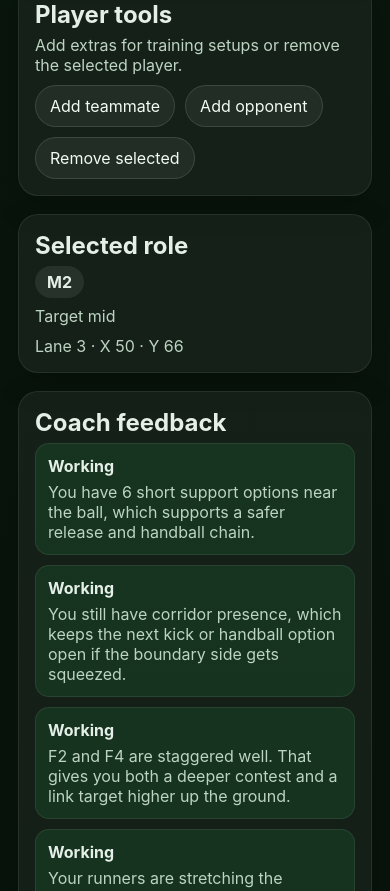
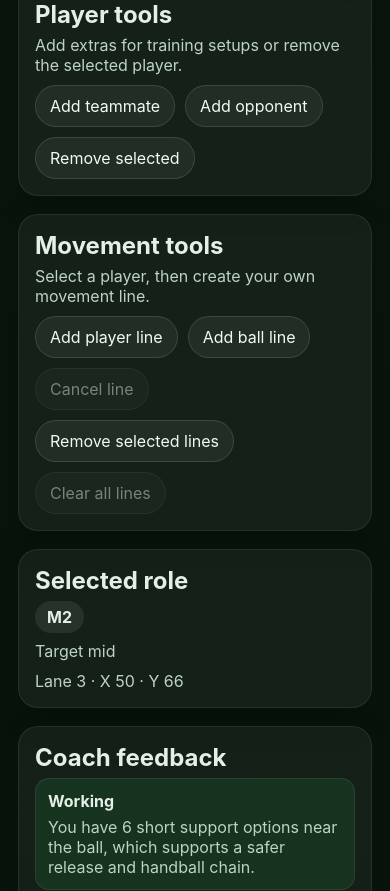
Before and after one commit to dmaher42/Coaching-Sim, a React (Vite) app: page / in a window 390 px wide. Shown: the part 1109-2000 px from the top of the page. Built offline with nearby package versions, Linux system fonts and the light colour scheme.

Commit message:
Add editable movement line tools

```diff
--- a/src/App.jsx
+++ b/src/App.jsx
@@ -181,22 +181,23 @@ function PlayerChip({ player, onPointerDown, selected, roleHint }) {
   return <button type="button" className={`player-chip ${selected ? 'selected' : ''} ${player.team}`} style={{ left: `${player.x}%`, top: `${(player.y / FIELD_HEIGHT) * 100}%`, width: `${size}px`, height: `${size}px`, background: TEAM_COLOURS[player.team] }} onPointerDown={onPointerDown} title={roleHint}>{player.label}</button>;
 }
 
-function MovementOverlay({ players, arrows, show }) {
-  if (!show) return null;
+function MovementOverlay({ players, arrows, show, pendingLine }) {
+  if (!show && !pendingLine) return null;
   const byId = Object.fromEntries(players.map((p) => [p.id, p]));
   const resolvePoint = (value) => (typeof value === 'string' ? byId[value] : value);
+  const allArrows = [...(show ? arrows : []), ...(pendingLine ? [pendingLine] : [])];
   return (
     <svg className="movement-overlay" viewBox="0 0 100 100" preserveAspectRatio="none">
       <defs>
         <marker id="arrow-us" markerWidth="8" markerHeight="8" refX="6" refY="3" orient="auto"><path d="M0,0 L6,3 L0,6 Z" fill="#60a5fa" /></marker>
         <marker id="arrow-ball" markerWidth="8" markerHeight="8" refX="6" refY="3" orient="auto"><path d="M0,0 L6,3 L0,6 Z" fill="#fbbf24" /></marker>
       </defs>
-      {arrows.map((arrow, index) => {
+      {allArrows.map((arrow, index) => {
         const from = resolvePoint(arrow.from); const to = resolvePoint(arrow.to); if (!from || !to) return null;
         const x1 = from.x; const y1 = (from.y / FIELD_HEIGHT) * 100; const x2 = to.x; const y2 = (to.y / FIELD_HEIGHT) * 100;
         const marker = arrow.color === 'ball' ? 'url(#arrow-ball)' : 'url(#arrow-us)';
         const stroke = arrow.color === 'ball' ? '#fbbf24' : '#60a5fa';
-        return <line key={index} x1={x1} y1={y1} x2={x2} y2={y2} stroke={stroke} strokeWidth="0.7" strokeDasharray={arrow.color === 'ball' ? '0' : '2 1.5'} markerEnd={marker} />;
+        return <line key={index} x1={x1} y1={y1} x2={x2} y2={y2} stroke={stroke} strokeWidth="0.7" strokeDasharray={arrow.color === 'ball' ? '0' : '2 1.5'} opacity={arrow.pending ? 0.8 : 1} markerEnd={marker} />;
       })}
     </svg>
   );
@@ -210,6 +211,10 @@ export default function App() {
   const [scenario, setScenario] = useState('centreBounce');
   const [phaseIndex, setPhaseIndex] = useState(0);
   const [showArrows, setShowArrows] = useState(true);
+  const [customLines, setCustomLines] = useState([]);
+  const [lineStartId, setLineStartId] = useState(null);
+  const [lineType, setLineType] = useState('us');
+  const [pendingLinePoint, setPendingLinePoint] = useState(null);
   const [customNote, setCustomNote] = useState('Use this board to drag players into shape. Start with one kick, then talk through the next two movements.');
   const selectedPlayer = players.find((p) => p.id === selectedId) || null;
   const feedback = useMemo(() => buildFeedback(players, ball, scenario), [players, ball, scenario]);
@@ -220,34 +225,57 @@ export default function App() {
     const rect = fieldRef.current?.getBoundingClientRect(); if (!rect) return;
     const x = clamp(((clientX - rect.left) / rect.width) * 100, 2, 98);
     const y = clamp((((clientY - rect.top) / rect.height) * FIELD_HEIGHT), 2, FIELD_HEIGHT - 2);
+    if (lineStartId) {
+      setPendingLinePoint({ x, y });
+      return;
+    }
     if (targetId === 'ball') { setBall({ x, y }); return; }
     setPlayers((current) => current.map((player) => (player.id === targetId ? { ...player, x, y } : player)));
   }
 
   function startDrag(event, targetId) {
+    if (lineStartId) return;
     event.preventDefault(); setSelectedId(targetId); updateFromPointer(event.clientX, event.clientY, targetId);
     const move = (moveEvent) => updateFromPointer(moveEvent.clientX, moveEvent.clientY, targetId);
     const end = () => { window.removeEventListener('pointermove', move); window.removeEventListener('pointerup', end); };
     window.addEventListener('pointermove', move); window.addEventListener('pointerup', end);
   }
 
+  function getFieldPoint(clientX, clientY) {
+    const rect = fieldRef.current?.getBoundingClientRect();
+    if (!rect) return null;
+    return {
+      x: clamp(((clientX - rect.left) / rect.width) * 100, 2, 98),
+      y: clamp((((clientY - rect.top) / rect.height) * FIELD_HEIGHT), 2, FIELD_HEIGHT - 2),
+    };
+  }
+
+  function handleFieldPointerMove(event) {
+    if (!lineStartId) return;
+    const point = getFieldPoint(event.clientX, event.clientY);
+    if (point) setPendingLinePoint(point);
+  }
+
+  function handleFieldClick(event) {
+    if (!lineStartId) return;
+    const point = getFieldPoint(event.clientX, event.clientY);
+    if (!point) return;
+    setCustomLines((current) => [...current, { id: `line-${Date.now()}-${Math.random().toString(36).slice(2, 6)}`, from: lineStartId, to: point, color: lineType }]);
+    setLineStartId(null);
+    setPendingLinePoint(null);
+  }
+
   function applyPreset(key) {
     const preset = presets[key]; setScenario(key); setPhaseIndex(0);
     setPlayers(preset.players.map((p) => ({ ...p }))); setBall({ ...preset.ball }); setCustomNote(preset.notes); setSelectedId('M2');
+    setCustomLines([]); setLineStartId(null); setPendingLinePoint(null);
   }
 
   function addPlayer(team) {
     const label = getNextCustomLabel(team, players);
     const id = `${team}-${Date.now()}-${Math.random().toString(36).slice(2, 7)}`;
-    const usCount = players.filter((player) => player.team === 'us').length;
-    const oppCount = players.filter((player) => player.team === 'opp').length;
-    const newPlayer = {
-      id,
-      label,
-      team,
-      x: team === 'us' ? (usCount % 2 === 0 ? 46 : 54) : (oppCount % 2 === 0 ? 46 : 54),
-      y: team === 'us' ? 86 : 54,
-    };
+    const count = players.filter((player) => player.team === team).length;
+    const newPlayer = { id, label, team, x: count % 2 === 0 ? 46 : 54, y: team === 'us' ? 86 : 54 };
     setPlayers([...players, newPlayer]);
     setSelectedId(id);
   }
@@ -256,12 +284,39 @@ export default function App() {
     if (!selectedPlayer) return;
     const remainingPlayers = players.filter((player) => player.id !== selectedPlayer.id);
     setPlayers(remainingPlayers);
+    setCustomLines((current) => current.filter((line) => line.from !== selectedPlayer.id));
     setSelectedId(remainingPlayers[0]?.id || 'M2');
+  }
+
+  function startLine(type) {
+    if (!selectedPlayer) return;
+    setLineType(type);
+    setLineStartId(selectedPlayer.id);
+    setPendingLinePoint({ x: selectedPlayer.x, y: selectedPlayer.y - 8 });
+  }
+
+  function cancelLine() {
+    setLineStartId(null);
+    setPendingLinePoint(null);
+  }
+
+  function removeLinesForSelected() {
+    if (!selectedPlayer) return;
+    setCustomLines((current) => current.filter((line) => line.from !== selectedPlayer.id));
+  }
+
+  function clearAllLines() {
+    setCustomLines([]);
+    setLineStartId(null);
+    setPendingLinePoint(null);
   }
 
   function resetBoard() { applyPreset(scenario); }
   function prevPhase() { setPhaseIndex((current) => Math.max(0, current - 1)); }
   function nextPhase() { setPhaseIndex((current) => Math.min(phases.length - 1, current + 1)); }
+
+  const pendingLine = lineStartId && pendingLinePoint ? { from: lineStartId, to: pendingLinePoint, color: lineType, pending: true } : null;
+  const allVisibleArrows = [...(activePhase?.arrows || []), ...customLines];
 
   return (
     <div className="app-shell">
@@ -282,7 +337,7 @@ export default function App() {
             <div className="legend"><span><i className="dot us" /> Your team</span><span><i className="dot opp" /> Opposition</span><span><i className="dot ball" /> Ball</span></div>
           </div>
 
-          <div className="field" ref={fieldRef}>
+          <div className="field" ref={fieldRef} onPointerMove={handleFieldPointerMove} onClick={handleFieldClick}>
             <div className="field-overlay">
               <div className="boundary-oval" /><div className="wing-guide left" /><div className="wing-guide right" />
               {[1,2,3,4,5].map((line) => <div key={line} className="lane-line" style={{ left: `${(line / 6) * 100}%` }} />)}
@@ -291,12 +346,12 @@ export default function App() {
               <div className="goal-square top" /><div className="goal-square bottom" />
               <div className="goal-posts top" /><div className="goal-posts bottom" />
             </div>
-            <MovementOverlay players={[...players, { id: 'ball', x: ball.x, y: ball.y }]} arrows={activePhase?.arrows || []} show={showArrows} />
+            <MovementOverlay players={[...players, { id: 'ball', x: ball.x, y: ball.y }]} arrows={allVisibleArrows} show={showArrows} pendingLine={pendingLine} />
             {players.map((player) => <PlayerChip key={player.id} player={player} selected={selectedId === player.id} roleHint={roleDescriptions[player.label] || roleDescriptions[player.id] || player.label} onPointerDown={(event) => startDrag(event, player.id)} />)}
             <PlayerChip player={{ id: 'ball', label: '', team: 'ball', x: ball.x, y: ball.y }} selected={selectedId === 'ball'} roleHint="Ball" onPointerDown={(event) => startDrag(event, 'ball')} />
           </div>
 
-          <div className="board-footer"><p>Tip: start with the ball carrier, then ask: who is short support, who is next line, who protects the inside, and who stays dangerous ahead of the ball?</p></div>
+          <div className="board-footer"><p>{lineStartId ? 'Line mode is on. Click the field where you want the arrow to finish.' : 'Tip: start with the ball carrier, then ask: who is short support, who is next line, who protects the inside, and who stays dangerous ahead of the ball?'}</p></div>
         </section>
 
         <aside className="side-panel">
@@ -322,6 +377,20 @@ export default function App() {
           </section>
 
           <section className="card">
+            <h2>Movement tools</h2>
+            <p className="muted">Select a player, then create your own movement line.</p>
+            <div className="topbar-actions" style={{ marginTop: '10px' }}>
+              <button onClick={() => startLine('us')} disabled={!selectedPlayer || !!lineStartId}>Add player line</button>
+              <button onClick={() => startLine('ball')} disabled={!selectedPlayer || !!lineStartId}>Add ball line</button>
+              <button onClick={cancelLine} disabled={!lineStartId}>Cancel line</button>
+            </div>
+            <div className="topbar-actions" style={{ marginTop: '10px' }}>
+              <button onClick={removeLinesForSelected} disabled={!selectedPlayer}>Remove selected lines</button>
+              <button onClick={clearAllLines} disabled={customLines.length === 0 && !lineStartId}>Clear all lines</button>
+            </div>
+          </section>
+
+          <section className="card">
             <h2>Selected role</h2>
             {selectedPlayer ? <><div className="role-pill">{selectedPlayer.label}</div><p className="muted">{roleDescriptions[selectedPlayer.label] || roleDescriptions[selectedPlayer.id] || 'Custom player.'}</p><p className="position-readout">Lane {getLane(selectedPlayer.x)} · X {Math.round(selectedPlayer.x)} · Y {Math.round(selectedPlayer.y)}</p></> : <p className="muted">Select a player chip to inspect their role.</p>}
           </section>
```
